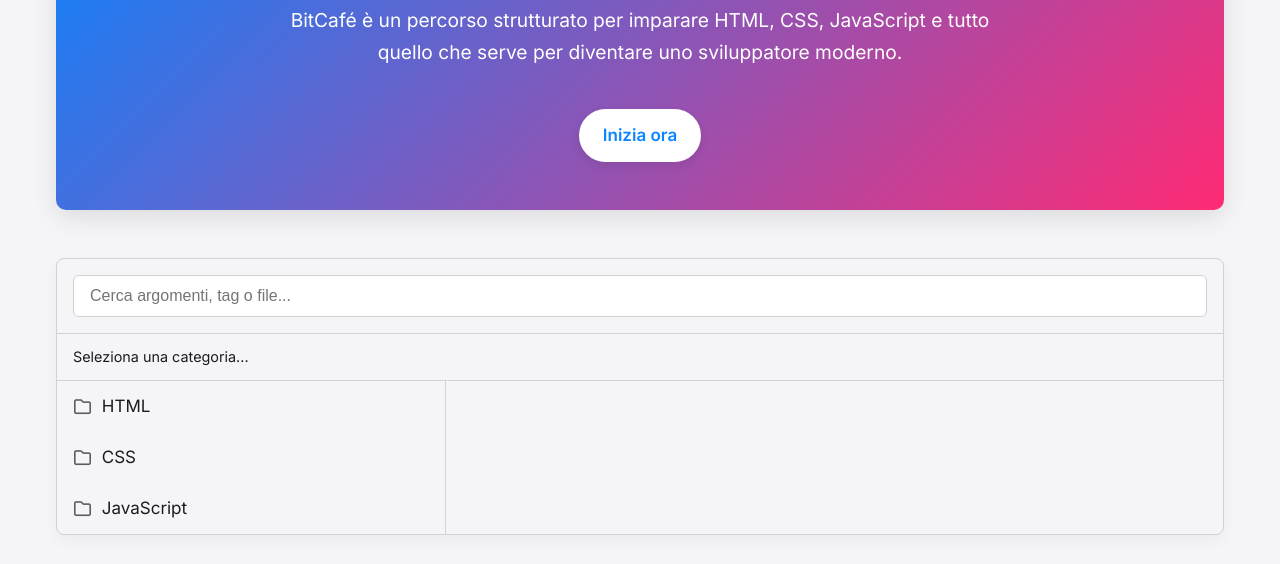
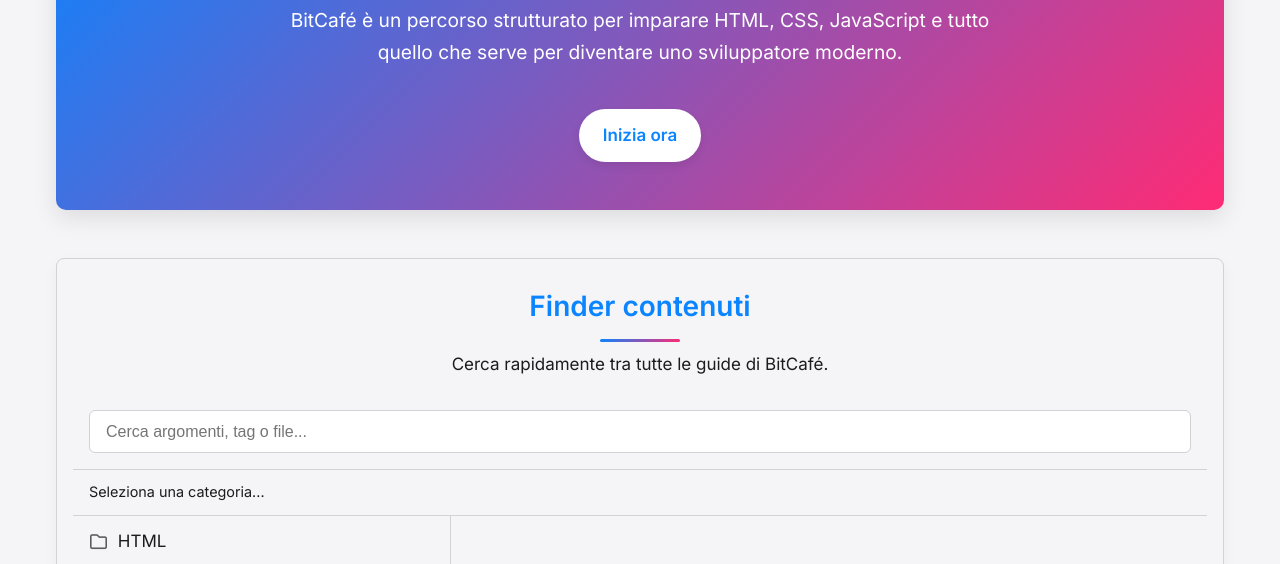
Before and after one commit to CrescenzoSorrentino/sviluppo-web, a plain HTML site: page index.html in a window 1280 px wide. Shown: the part 234-798 px from the top of the page. Drawn offline with Linux system fonts and the light colour scheme.

Commit message:
minor fix

```diff
--- a/assets/css/finder.css
+++ b/assets/css/finder.css
@@ -41,7 +41,30 @@
     border-radius: 8px;
     overflow: hidden;
     box-shadow: 0 6px 16px rgba(0, 0, 0, 0.04);
-    margin-bottom: 2.5rem;
+    margin: 3rem 0;
+    padding: 1.5rem 1rem;
+}
+
+.finder h2 {
+    font-size: 1.75rem;
+    margin-bottom: 0.5rem;
+    color: var(--accent);
+    text-align: center;
+}
+
+.finder h2::after {
+    content: "";
+    display: block;
+    width: 80px;
+    height: 3px;
+    margin: 0.5rem auto 0;
+    background: var(--gradient);
+    border-radius: 2px;
+}
+
+.finder-intro {
+    text-align: center;
+    margin-bottom: 1rem;
 }
 
 .finder-header {
--- a/index.html
+++ b/index.html
@@ -3,7 +3,7 @@
 <head>
   <meta charset="UTF-8" />
   <meta name="viewport" content="width=device-width, initial-scale=1.0" />
-  <title>BitCafé – Guida moderna allo sviluppo web</title>
+  <title>BitCafé.– Guida moderna allo sviluppo web</title>
   <meta name="description" content="BitCafé è una guida chiara e moderna per imparare HTML, CSS, JavaScript e oltre. Naviga i contenuti in stile Finder e inizia subito." />
   <meta property="og:title" content="BitCafé – Guida moderna allo sviluppo web">
   <meta property="og:description" content="BitCafé è una guida chiara e moderna per imparare HTML, CSS, JavaScript e oltre. Naviga i contenuti in stile Finder e inizia subito.">
@@ -19,7 +19,7 @@
   <link rel="preload" href="https://cdnjs.cloudflare.com/ajax/libs/font-awesome/6.5.0/webfonts/fa-solid-900.woff2" as="font" type="font/woff2" crossorigin>
   <link rel="preload" href="https://cdnjs.cloudflare.com/ajax/libs/font-awesome/6.5.0/webfonts/fa-regular-400.woff2" as="font" type="font/woff2" crossorigin>
   <link rel="stylesheet" href="https://cdnjs.cloudflare.com/ajax/libs/font-awesome/6.5.0/css/all.min.css" crossorigin />
-  <link rel="stylesheet" href="assets/css/finder.css?v=1.2" />
+  <link rel="stylesheet" href="assets/css/finder.css?v=1.3" />
   <link rel="stylesheet" href="assets/css/layout.css?v=1.4">
   <script defer src="assets/js/finder.js"></script>
   <script defer src="assets/js/layout.js"></script>
@@ -76,8 +76,10 @@
 
   <!-- ✅ Finder inserito nel layout -->
   <section class="finder">
+    <h2>Finder contenuti</h2>
+    <p class="finder-intro">Cerca rapidamente tra tutte le guide di BitCafé.</p>
     <div class="finder-header">
-      <input type="text" id="finderSearch" placeholder="Cerca argomenti, tag o file..." />
+      <input type="text" id="finderSearch" placeholder="Cerca argomenti, tag o file..." aria-label="Cerca nel Finder" />
     </div>
 
     <div class="finder-path" id="finderPath">
@@ -90,7 +92,7 @@
       <ul id="col3" class="finder-col" data-level="3" tabindex="0"></ul>
     </div>
 
-    <div id="searchResults" class="search-results" hidden></div>
+    <div id="searchResults" class="search-results" hidden role="status" aria-live="polite"></div>
   </section>
 
     <section class="featured">
```
